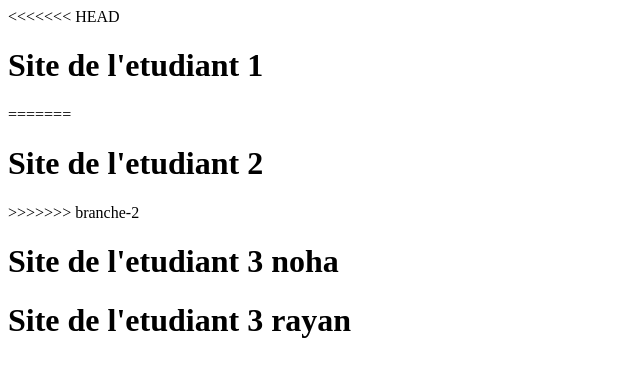
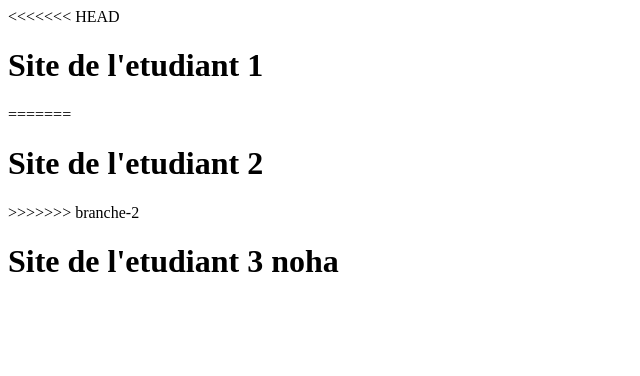
Before and after one commit to Not-reaper/Exo-github-15-04-2026, a plain HTML site: page index.html in a window 1280 px wide. Shown: the whole page, without its empty margins (0-640 px from the left). Drawn offline with Linux system fonts and the light colour scheme.

Commit message:
Update index.html

```diff
--- a/index.html
+++ b/index.html
@@ -5,6 +5,3 @@
 >>>>>>> branche-2
 
 <h1>Site de l'etudiant 3 noha</h1>
-
-
-<h1>Site de l'etudiant 3 rayan</h1>
```
